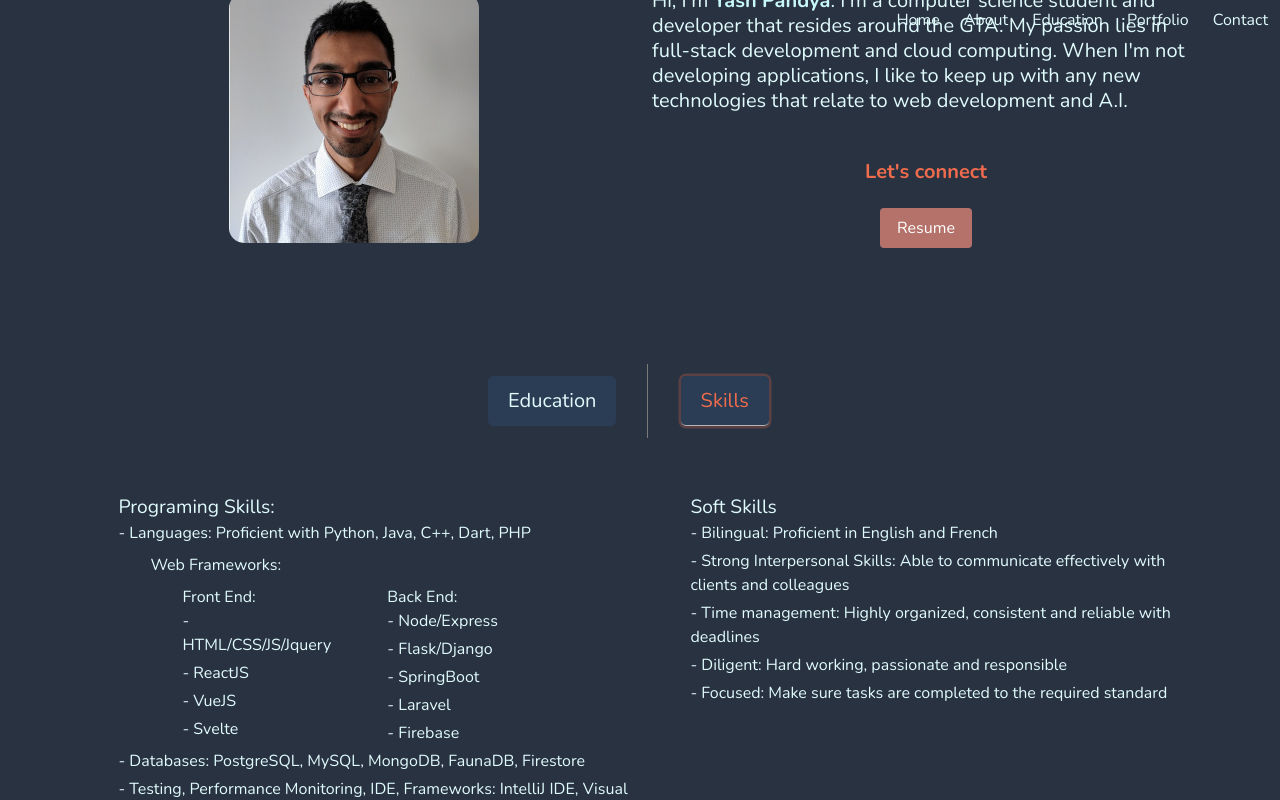
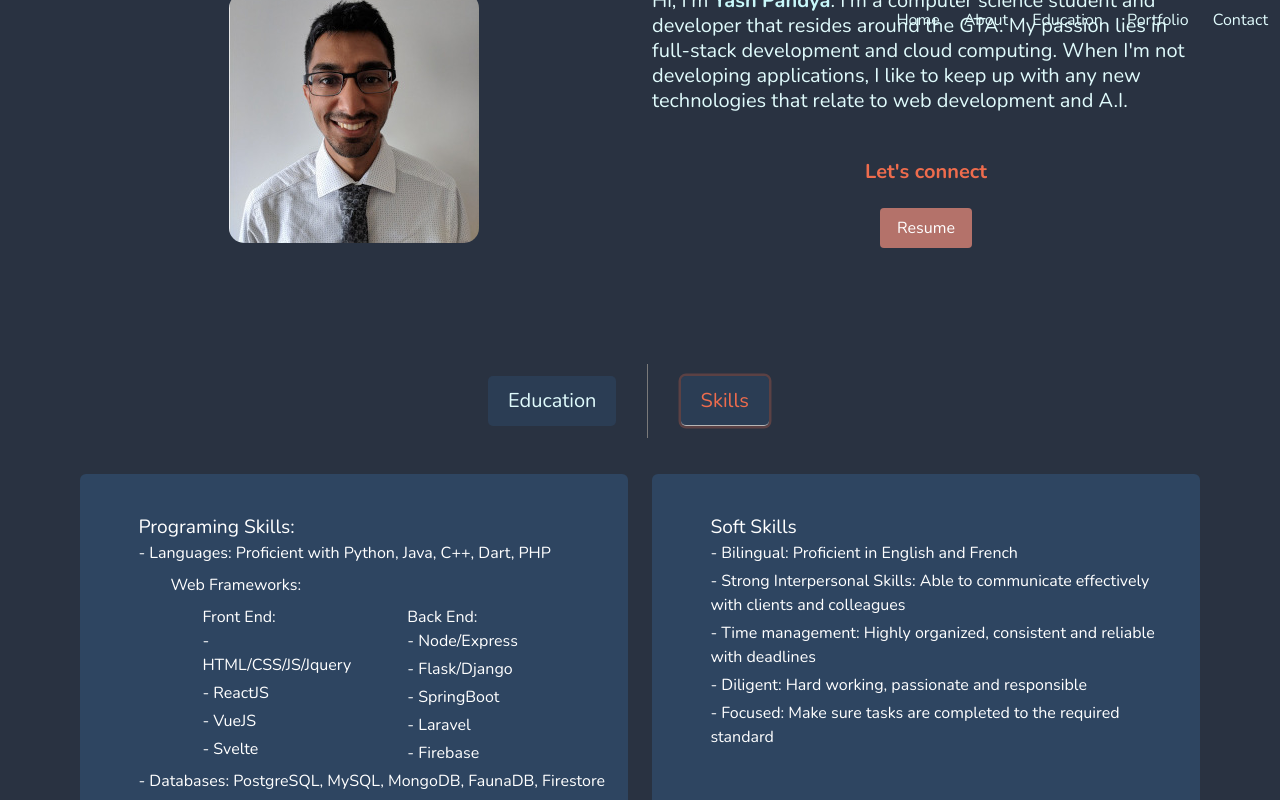
Before and after one commit to yash1094/my_portfolio, a React (Create React App) app: page / in a window 1280 px wide. Both pictures are taken after a click on the button "Skills". Shown: the part 996-1796 px from the top of the page. Built offline with nearby package versions, Linux system fonts and the light colour scheme.

Commit message:
Added a card element to the education section

```diff
--- a/src/components/Education/EducationContent.Component.scss
+++ b/src/components/Education/EducationContent.Component.scss
@@ -1,4 +1,8 @@
 .educationContent {
+  .box {
+    width: max-content;
+    margin: 0 auto;
+  }
   .rows {
     display: flex;
     flex-direction: column;
--- a/src/components/Education/EducationContent.jsx
+++ b/src/components/Education/EducationContent.jsx
@@ -5,6 +5,7 @@ import "./EducationContent.Component.scss";
 const EducationContent = () => {
   return (
     <div className="educationContent">
+      <div className="box">
         <div className="rows mb-5">
           <div className="row">
             <p className="title is-5 mr-3">School :</p>
@@ -35,6 +36,7 @@ const EducationContent = () => {
           </div>
         </div>
       </div>
+    </div>
   );
 };
 
--- a/src/components/Education/SkillsContent.Component.scss
+++ b/src/components/Education/SkillsContent.Component.scss
@@ -1,4 +1,7 @@
 .skills-content {
+  .box {
+    height: 100%;
+  }
   ul {
     width: fit-content;
     text-align: left;
--- a/src/components/Education/SkillsContent.jsx
+++ b/src/components/Education/SkillsContent.jsx
@@ -6,6 +6,7 @@ const SkillsContent = () => {
     <div className="skills-content">
       <div className="columns">
         <div className="column">
+          <div className="box">
             <ul className="larger">
               Programing Skills:
               <li>- Languages: Proficient with Python, Java, C++, Dart, PHP</li>
@@ -35,10 +36,13 @@ const SkillsContent = () => {
                   </div>
                 </ul>
               </li>
-            <li>- Databases: PostgreSQL, MySQL, MongoDB, FaunaDB, Firestore</li>
               <li>
-              - Testing, Performance Monitoring, IDE, Frameworks: IntelliJ IDE,
-              Visual Studio JUnit, Maven, ANT, XSLT, Hibernate, Selenium, Jest
+                - Databases: PostgreSQL, MySQL, MongoDB, FaunaDB, Firestore
+              </li>
+              <li>
+                - Testing, Performance Monitoring, IDE, Frameworks: IntelliJ
+                IDE, Visual Studio JUnit, Maven, ANT, XSLT, Hibernate, Selenium,
+                Jest
               </li>
               <li>
                 - Development setup: VScode on MacOS, VM for when windows
@@ -46,7 +50,9 @@ const SkillsContent = () => {
               </li>
             </ul>
           </div>
+        </div>
         <div className="column">
+          <div className="box">
             <ul className="larger">
               Soft Skills
               <li>- Bilingual: Proficient in English and French</li>
@@ -55,14 +61,16 @@ const SkillsContent = () => {
                 with clients and colleagues
               </li>
               <li>
-              - Time management: Highly organized, consistent and reliable with
-              deadlines
+                - Time management: Highly organized, consistent and reliable
+                with deadlines
               </li>
               <li>- Diligent: Hard working, passionate and responsible</li>
               <li>
-              - Focused: Make sure tasks are completed to the required standard
+                - Focused: Make sure tasks are completed to the required
+                standard
               </li>
             </ul>
+          </div>
         </div>
       </div>
     </div>
--- a/src/components/Navbar/Navbar.Component.scss
+++ b/src/components/Navbar/Navbar.Component.scss
@@ -21,7 +21,7 @@
       width: 50%;
       height: 100vh;
       padding-top: 10px;
-      background-color: rgba($color: #030202, $alpha: 0.75);
+      background-color: rgba(darken(#293241, 15%), $alpha: 0.75);
       transition: all 1s ease-in-out;
 
       &.close {
```
Lines whose indentation alone changed are shown as unchanged.
